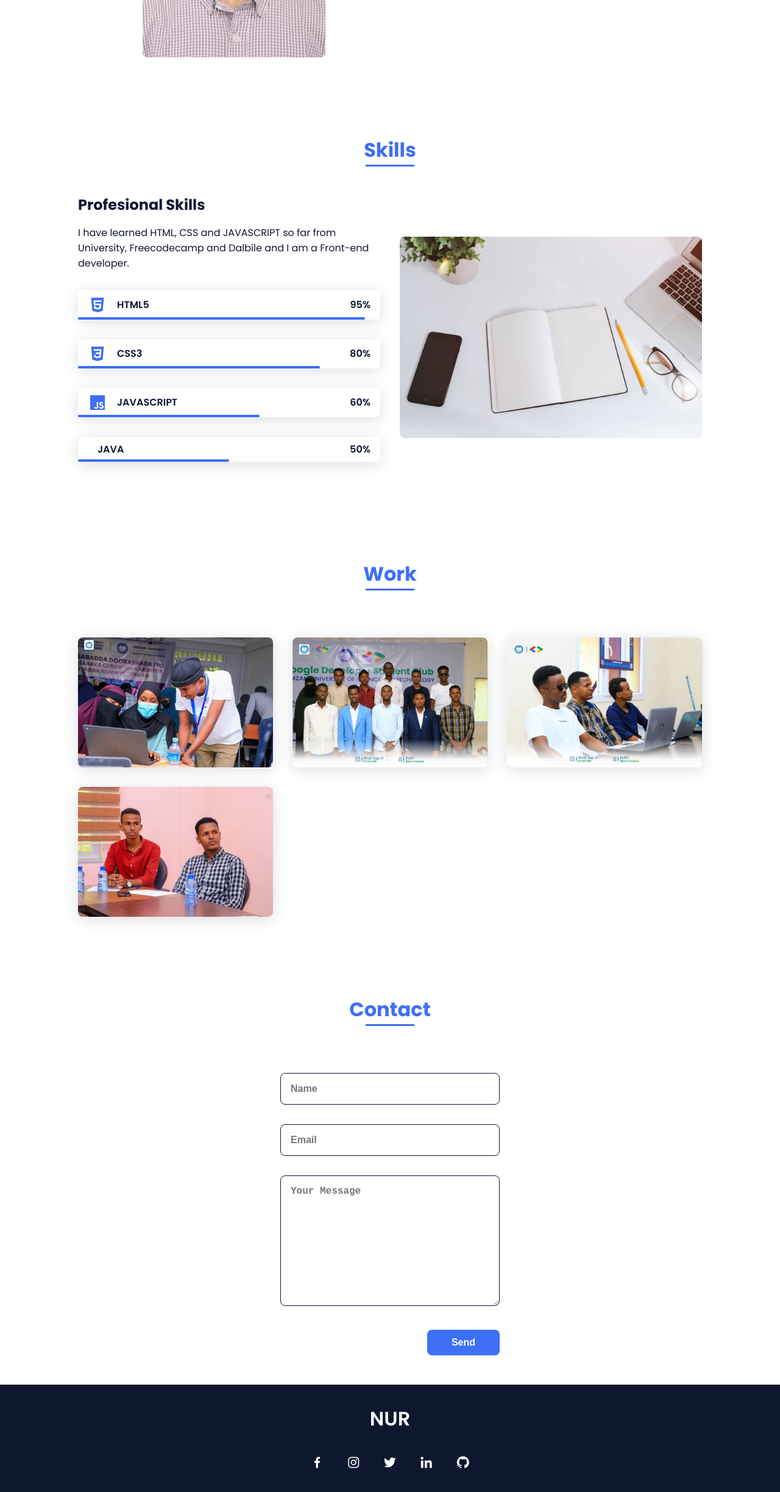
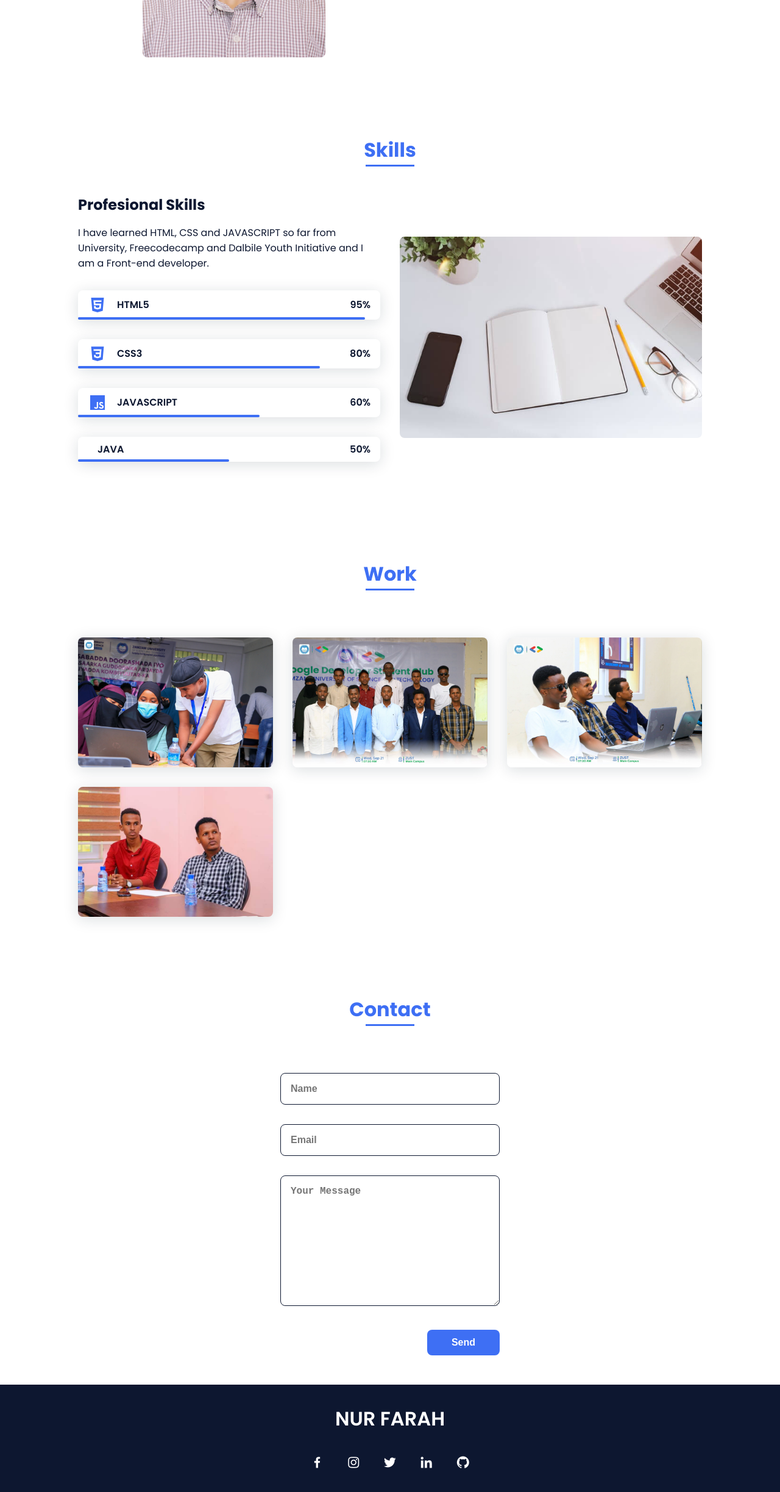
Before and after one commit to NF0mar/Personal-Portfolio, a plain HTML site: page index.html in a window 1280 px wide. Shown: the part 1310-3756 px from the top of the page at 61% size. Drawn offline with nearby package versions, Linux system fonts and the light colour scheme; some icons are missing.

Commit message:
line 87 changed

```diff
--- a/index.html
+++ b/index.html
@@ -84,7 +84,7 @@
                 <div class="skills__container bd-grid">
                     <div>
                         <h2 class="skills__subtitle">Profesional Skills</h2>
-                        <p class="skills__text">I have learned HTML, CSS and JAVASCRIPT so far from University, Freecodecamp and Dalbile and I am a Front-end developer.</p>
+                        <p class="skills__text">I have learned HTML, CSS and JAVASCRIPT so far from University, Freecodecamp and Dalbile Youth Initiative and I am a Front-end developer.</p>
                         <div class="skills__data">
                             <div class="skills__names">
                                 <i class='bx bxl-html5 skills__icon'></i>
@@ -168,7 +168,7 @@
         </main>
 
         <footer class="footer">
-            <p class="footer__title">NUR</p>
+            <p class="footer__title">NUR FARAH</p>
             <div class="footer__social">
                 <a href="https://www.facebook.com/nuur.faarax.121" class="footer__icon" target="_blank"><i class='bx bxl-facebook' ></i></a>
                 <a href="https://www.instagram.com/nour_farah57/" class="footer__icon" target="_blank"><i class='bx bxl-instagram' ></i></a>
```
